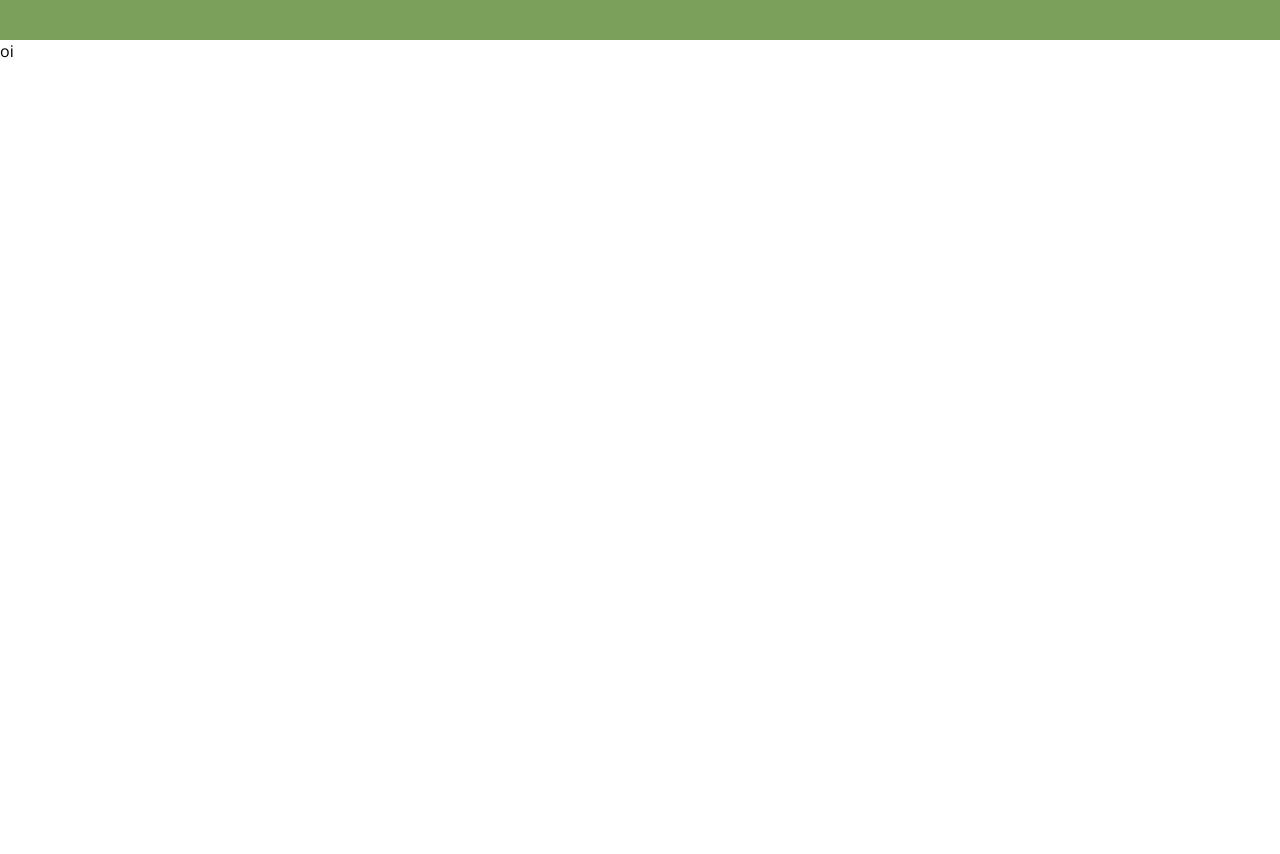
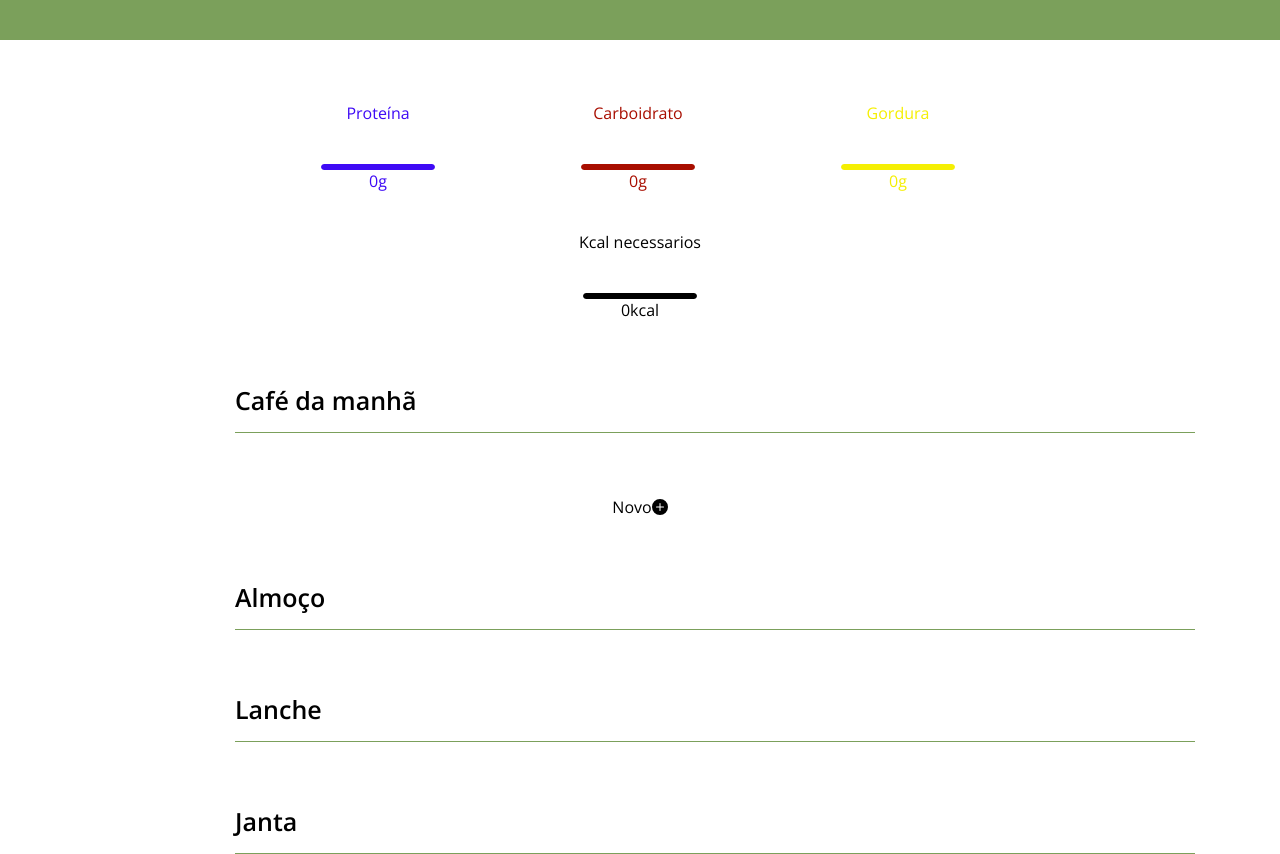
Before and after one commit to EversonSoucek/WebCoach, a React app: page /dieta in a window 1280 px wide. Shown: the part 80-934 px from the top of the page. Before the commit the page ends 800 px from the top, so only its background shows below. Built offline with nearby package versions, Linux system fonts and the light colour scheme.

Commit message:
página de resultados completa e começo da de dieta

```diff
--- a/package.json
+++ b/package.json
@@ -10,6 +10,7 @@
     "react": "^18.2.0",
     "react-chartjs-2": "^5.2.0",
     "react-dom": "^18.2.0",
+    "react-icons": "^4.7.1",
     "react-router-dom": "^6.8.1",
     "react-scripts": "5.0.1",
     "sass": "^1.58.0",
--- /dev/null
+++ b/src/components/BarraDeProgresso/BarraDeProgresso.module.scss
@@ -0,0 +1,19 @@
+.barraDeProgresso {
+    border: solid 1px black;
+    border-radius: 4px;
+    display: flex;
+    align-items: center;
+    margin: 0 auto;
+    width: 112px;
+    height: 4px;
+    background-color: white;
+    margin-top: 40px;
+    position: relative;
+
+    &__progresso {
+        position: absolute;
+        height: 4px;
+        width: 100%;
+        transition: 1s;
+    }
+}
--- /dev/null
+++ b/src/components/BarraDeProgresso/index.js
@@ -0,0 +1,10 @@
+import React from 'react'
+import styles from './BarraDeProgresso.module.scss'
+
+export default function BarraDeProgresso({ cor }) {
+    return (
+        <div className={styles.barraDeProgresso} style={{ borderColor: cor }}>
+            <div className={styles.barraDeProgresso__progresso} style={{ backgroundColor: cor }}></div>
+        </div>
+    )
+}
--- /dev/null
+++ b/src/components/Refeição/Refeicao.module.scss
@@ -0,0 +1,85 @@
+@use '/src/styles/index.scss' as *;
+
+.refeicao {
+    &__adicionada {
+        display: flex;
+        align-items: center;
+        text-align: center;
+        justify-content: space-around;
+        flex-direction: column;
+        width: 70%;
+        margin-left: 300px;
+        margin-top: 36px;
+        padding-bottom: 27px;
+
+        &__secao {
+            display: flex;
+            border-bottom: solid 1px black;
+            margin-right: 90px;
+            margin-bottom: 50px;
+            width: 95%;
+            justify-content: space-around;
+
+            &__item {
+                font-weight: 600;
+                font-size: 15px;
+            }
+
+            &__macros {
+                display: flex;
+                font-weight: 600;
+                font-size: 15px;
+
+                &__proteina {
+                    color: $azul_proteina ;
+                    margin-right: 87px;
+                }
+
+                &__gordura {
+                    color: $amarelo-gordura;
+                    margin-right: 87px;
+                }
+
+                &__carboidrato {
+                    color: $vermelho-carboidrato;
+                    margin-right: 87px;
+                }
+            }
+        }
+
+        &__remover {
+            cursor: pointer;
+        }
+    }
+
+    &__selecionar {
+        display: flex;
+        align-items: center;
+        justify-content: center;
+        margin-top: 30px;
+
+        &__input {
+            border-color: $marrom-segundo;
+            width: 150px
+        }
+
+        &__botao {
+            @include Botao($marrom-segundo, none);
+            padding: 5px;
+
+            &:hover {
+                cursor: pointer
+            }
+        }
+    }
+
+    &__adicionar {
+        display: flex;
+        align-items: center;
+        justify-content: center;
+
+        &:hover {
+            cursor: pointer;
+        }
+    }
+}
--- /dev/null
+++ b/src/components/Refeição/index.js
@@ -0,0 +1,56 @@
+import TituloSecao from 'components/TituloSecao'
+import React, { useState } from 'react'
+import styles from './Refeicao.module.scss'
+import { BsFillPlusCircleFill } from 'react-icons/bs'
+import { IoIosRemoveCircle } from 'react-icons/io'
+import comidas from 'json/comidas'
+
+export default function Refeicao({ titulo }) {
+    const [mostrar, setMostrar] = useState(false)
+    const [refeicao, setRefeicao] = useState([])
+    let id;
+    function atualizaValor(event) {
+        id = event.target.value
+    }
+
+    return (
+        <div className={styles.refeicao}>
+            <TituloSecao>{titulo}</TituloSecao>
+            <div className={styles.refeicao__adicionada}>
+                {refeicao.map((item) => (
+                    <div key={item.id} className={styles.refeicao__adicionada__secao}>
+                        <h2 className={styles.refeicao__adicionada__secao__item} key={item.id}>{item.nome}</h2>
+                        <div className={styles.refeicao__adicionada__secao__macros} >
+                            <p className={styles.refeicao__adicionada__secao__macros__proteina}>Proteína:{item.proteina}</p>
+                            <p className={styles.refeicao__adicionada__secao__macros__gordura}>Gordura:{item.gordura}</p>
+                            <p className={styles.refeicao__adicionada__secao__macros__carboidrato}>Carboidrato:{item.carboidrato}</p>
+                        </div>
+                    </div>
+
+
+                ))}
+            </div>
+            <div className={styles.refeicao__selecionar} style={{ display: mostrar === false ? 'none' : '' }}>
+                <select className={styles.refeicao__selecionar__input} onChange={atualizaValor} >
+                    <option></option>
+                    {comidas.map((comida) => {
+                        return <option key={comida.id}>{comida.nome}</option>
+                    })}
+                </select>
+                <button className={styles.refeicao__selecionar__botao} onClick={() => {
+                    for (let i = 0; i < comidas.length; i++) {
+                        if (id === comidas[i].nome) {
+                            setRefeicao(refeicao.concat(comidas[i]))
+                        }
+                    }
+                    setMostrar(false)
+                }}> Adicionar</button>
+            </div>
+            <div className={styles.refeicao__adicionar} onClick={() => setMostrar(true)} style={{ display: mostrar === true ? 'none' : '' }}>
+                Novo<BsFillPlusCircleFill />
+            </div>
+        </div>
+
+
+    )
+}
--- a/src/components/Resultado/index.js
+++ b/src/components/Resultado/index.js
@@ -4,7 +4,17 @@
 import styles from './Resultado.module.scss'
 
 export default function Resultado() {
-    const { genero, peso, altura, idade, atividade, objetivo } = useContext(UsuarioContext)
+    const { genero,
+        peso,
+        altura,
+        idade,
+        atividade,
+        objetivo,
+        proteina, setProteina,
+        carboidrato, setCarboidrato,
+        gordura, setGordura,
+        kcalNecessaria, setKcalNecessaria
+    } = useContext(UsuarioContext)
     function calculaBasal() {
         if (genero === 'Homem') { return 66 + (13.8 * peso) + (5 * (altura * 100) - (6, 8 * idade)) }
         else { return 655 + (9.6 * peso) + (1, 8 * (altura * 100)) - (4.7 * idade) }
@@ -24,15 +34,16 @@
     let kcalGastas = calculaKcalGastas()
 
     function calculaKcalNecessaria() {
-        if (objetivo === 'Perder Peso') { return kcalGastas - 200 }
-        else if (objetivo === 'Manter Peso') { return kcalGastas }
-        else { return kcalGastas + 200 }
+        if (objetivo === 'Perder Peso') { setKcalNecessaria(kcalGastas - 200) }
+        else if (objetivo === 'Manter Peso') { setKcalNecessaria(kcalGastas) }
+        else { setKcalNecessaria(kcalGastas + 200) }
     }
 
-    let kcalNecessaria = calculaKcalNecessaria()
-    let proteina = peso * 2
-    let gordura = peso
-    let carboidrato = peso * 5
+    calculaKcalNecessaria()
+
+    setProteina(peso * 2)
+    setCarboidrato(peso * 5)
+    setGordura(peso)
 
     return (
         <div className={styles.resultado}>
--- a/src/contexts/Usuario.js
+++ b/src/contexts/Usuario.js
@@ -9,6 +9,10 @@ export default function UsuarioProvider({ children }) {
     const [idade, setIdade] = useState(0)
     const [atividade, setAtividade] = useState('')
     const [objetivo, setObjetivo] = useState('')
+    const [proteina, setProteina] = useState(0)
+    const [carboidrato, setCarboidrato] = useState(0)
+    const [gordura, setGordura] = useState(0)
+    const [kcalNecessaria, setKcalNecessaria] = useState(0)
 
     return (
         <UsuarioContext.Provider
@@ -24,7 +28,16 @@ export default function UsuarioProvider({ children }) {
                 atividade,
                 setAtividade,
                 objetivo,
-                setObjetivo
+                setObjetivo,
+                proteina,
+                setProteina,
+                carboidrato,
+                setCarboidrato,
+                gordura,
+                setGordura,
+                kcalNecessaria,
+                setKcalNecessaria
+
             }}>
             {children}
         </UsuarioContext.Provider>
--- /dev/null
+++ b/src/json/comidas.json
@@ -0,0 +1,82 @@
+[
+    {
+        "id": 1,
+        "nome": "Peito de frango",
+        "kcal": 165,
+        "gordura": 3.6,
+        "carboidrato": 0,
+        "proteina": 31
+    },
+    {
+        "id": 2,
+        "nome": "Arroz",
+        "kcal": 130,
+        "gordura": 0.3,
+        "carboidrato": 28,
+        "proteina": 2.7
+    },
+    {
+        "id": 3,
+        "nome": "Batata doce",
+        "kcal": 86,
+        "gordura": 0.1,
+        "carboidrato": 20,
+        "proteina": 1.6
+    },
+    {
+        "id": 4,
+        "nome": "Brócolis",
+        "kcal": 34,
+        "gordura": 0.4,
+        "carboidrato": 7,
+        "proteina": 2.8
+    },
+    {
+        "id": 5,
+        "nome": "Bisteca",
+        "kcal": 108,
+        "gordura": 1.3,
+        "carboidrato": 0,
+        "proteina": 18
+    },
+    {
+        "id": 6,
+        "nome": "Carne moida",
+        "kcal": 241,
+        "gordura": 15,
+        "carboidrato": 0,
+        "proteina": 24
+    },
+    {
+        "id": 7,
+        "nome": "Tilapia",
+        "kcal": 129,
+        "gordura": 2.7,
+        "carboidrato": 0,
+        "proteina": 26
+    },
+    {
+        "id": 8,
+        "nome": "Beterraba",
+        "kcal": 43,
+        "gordura": 0.2,
+        "carboidrato": 10,
+        "proteina": 1.6
+    },
+    {
+        "id": 9,
+        "nome": "Macarrão",
+        "kcal": 131,
+        "gordura": 1.1,
+        "carboidrato": 25,
+        "proteina": 5
+    },
+    {
+        "id": 10,
+        "nome": "Suco de laranja",
+        "kcal": 45,
+        "gordura": 0.2,
+        "carboidrato": 10,
+        "proteina": 0.7
+    }
+]
--- /dev/null
+++ b/src/pages/Dieta/Dieta.module.scss
@@ -0,0 +1,37 @@
+@use '/src/styles/index.scss' as *;
+
+.dieta {
+    &__macrosProgressao {
+        display: flex;
+        align-items: center;
+        justify-content: center;
+        margin-top: 62px;
+        margin-right: 150px;
+
+        &__item {
+            display: flex;
+            align-items: center;
+            flex-direction: column;
+            margin-left: 146px;
+
+            &:first-child {
+                color: $azul-proteina;
+            }
+
+            &:first-child+li {
+                color: $vermelho-carboidrato;
+            }
+
+            &:last-child {
+                color: $amarelo-gordura;
+            }
+        }
+    }
+    &__kcal{
+        display: flex;
+        align-items: center;
+        flex-direction: column;
+        justify-content: center;
+        margin-top: 39px;
+    }
+}
--- a/src/pages/Dieta/index.js
+++ b/src/pages/Dieta/index.js
@@ -1,7 +1,40 @@
-import React from 'react'
+import React, { useContext } from 'react'
+import styles from './Dieta.module.scss'
+import BarraDeProgresso from 'components/BarraDeProgresso'
+import { UsuarioContext } from 'contexts/Usuario'
+import TituloSecao from 'components/TituloSecao'
+import Refeicao from 'components/Refeição'
 
 export default function Dieta() {
-  return (
-    <div>oi</div>
-  )
+	const { proteina, carboidrato, gordura, kcalNecessaria } = useContext(UsuarioContext)
+	return (
+		<div className={styles.dieta}>
+			<ul className={styles.dieta__macrosProgressao}>
+				<li className={styles.dieta__macrosProgressao__item}>
+					Proteína
+					<BarraDeProgresso cor='#3E0AF5' />
+					{proteina}g
+				</li>
+				<li className={styles.dieta__macrosProgressao__item}>
+					Carboidrato
+					<BarraDeProgresso cor='#A80E00' />
+					{carboidrato}g
+				</li>
+				<li className={styles.dieta__macrosProgressao__item}>
+					Gordura
+					<BarraDeProgresso cor='#F5EF03' />
+					{gordura}g
+				</li>
+			</ul>
+			<div className={styles.dieta__kcal}>
+				Kcal necessarios
+				<BarraDeProgresso cor='black' />
+				{kcalNecessaria}kcal
+			</div>
+			<Refeicao titulo='Café da manhã' />
+			<TituloSecao>Almoço</TituloSecao>
+			<TituloSecao>Lanche</TituloSecao>
+			<TituloSecao>Janta</TituloSecao>
+		</div>
+	)
 }
--- a/src/styles/_variaveis.scss
+++ b/src/styles/_variaveis.scss
@@ -1,3 +1,6 @@
 $verde-principal: #7BA05B;
 $roxo-chamativo: #9999CC;
-$marrom-segundo: #524439
+$marrom-segundo: #524439;
+$azul_proteina: #3E0AF5;
+$vermelho-carboidrato : #A80E00;
+$amarelo-gordura:  #F5EF03
```
Also changed, not shown: 1 other file.
